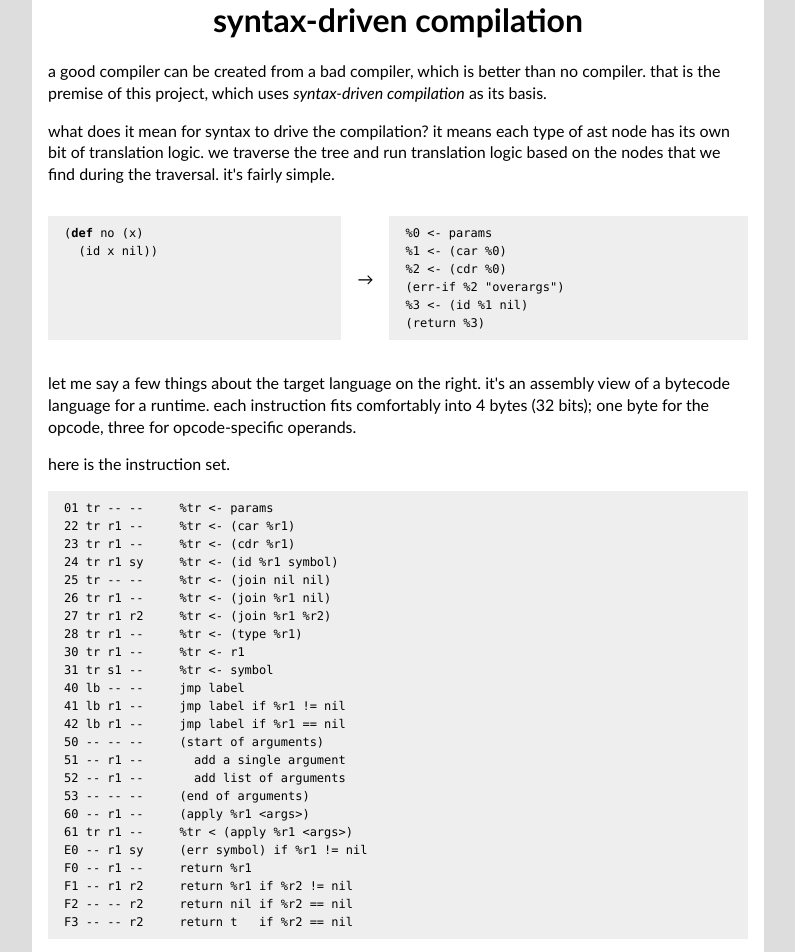
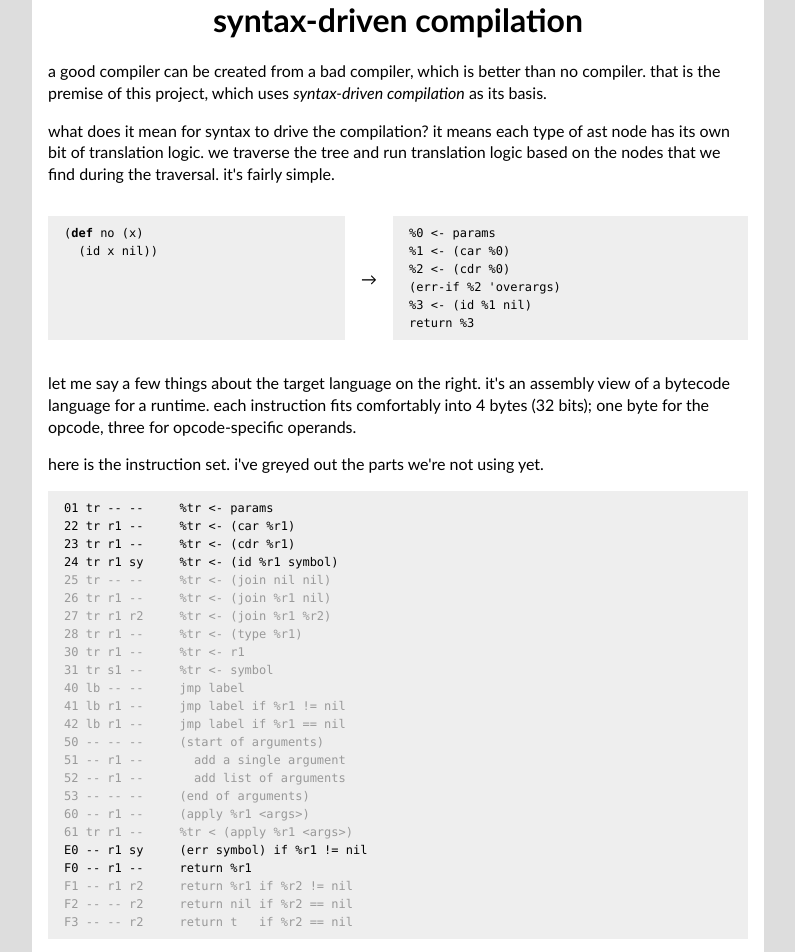
Before and after one commit to masak/syntax-driven, a React (Create React App) app: page / in a window 1280 px wide. Shown: the top 952 px of the page, without its empty margins (242-1037 px from the left). Built offline with nearby package versions, Linux system fonts and the light colour scheme.

Commit message:
Grey out some parts

```diff
--- a/src/App.css
+++ b/src/App.css
@@ -57,3 +57,7 @@ code {
 .keyword {
   font-weight: bold;
 }
+
+.less-important {
+  color: #999;
+}
--- a/src/App.js
+++ b/src/App.js
@@ -31,9 +31,9 @@ const App = (props) => (
         %0 <- params
         %1 <- (car %0)
         %2 <- (cdr %0)
-        (err-if %2 "overargs")
+        (err-if %2 'overargs)
         %3 <- (id %1 nil)
-        (return %3)
+        return %3
       `}
     />
 
@@ -46,14 +46,15 @@ const App = (props) => (
     </p>
 
     <p>
-        here is the instruction set.
+        here is the instruction set. i've greyed out the parts
+        we're not using yet.
     </p>
 
     <pre><code>01 tr -- --     %tr &lt;- params          { "\n" }
 22 tr r1 --     %tr &lt;- (car %r1)       { "\n" }
 23 tr r1 --     %tr &lt;- (cdr %r1)       { "\n" }
 24 tr r1 sy     %tr &lt;- (id %r1 symbol) { "\n" }
-25 tr -- --     %tr &lt;- (join nil nil)  { "\n" }
+<span class="less-important">25 tr -- --     %tr &lt;- (join nil nil)  { "\n" }
 26 tr r1 --     %tr &lt;- (join %r1 nil)  { "\n" }
 27 tr r1 r2     %tr &lt;- (join %r1 %r2)  { "\n" }
 28 tr r1 --     %tr &lt;- (type %r1)      { "\n" }
@@ -67,12 +68,12 @@ const App = (props) => (
 52 -- r1 --       add list of arguments   { "\n" }
 53 -- -- --     (end of arguments)        { "\n" }
 60 -- r1 --     (apply %r1 &lt;args&gt;)  { "\n" }
-61 tr r1 --     %tr &lt; (apply %r1 &lt;args&gt;) { "\n" }
+61 tr r1 --     %tr &lt; (apply %r1 &lt;args&gt;) { "\n" }</span>
 E0 -- r1 sy     (err symbol) if %r1 != nil        { "\n" }
 F0 -- r1 --     return %r1                { "\n" }
-F1 -- r1 r2     return %r1 if %r2 != nil  { "\n" }
+<span class="less-important">F1 -- r1 r2     return %r1 if %r2 != nil  { "\n" }
 F2 -- -- r2     return nil if %r2 == nil  { "\n" }
-F3 -- -- r2     return t   if %r2 == nil  { "\n" }</code></pre>
+F3 -- -- r2     return t   if %r2 == nil  { "\n" }</span></code></pre>
   </main>
 );
 
```
